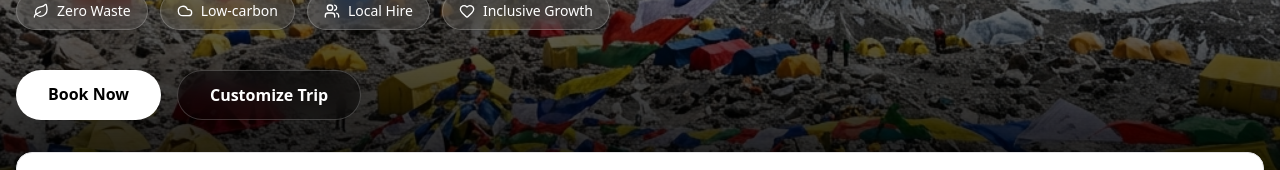
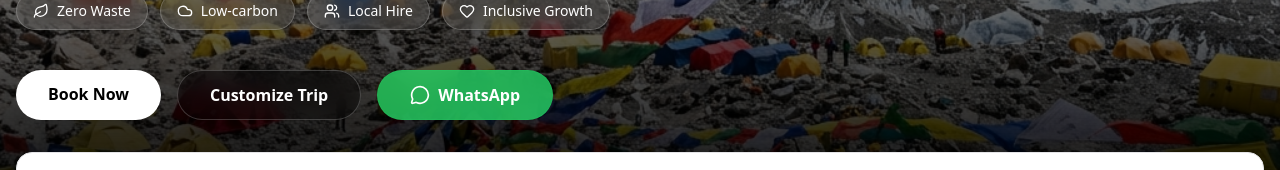
Before and after one commit to greenadventurenepal19-del/greenadventure, a Next.js app: page /trips/bhutan-cultural-tour in a window 1280 px wide. Shown: the part 376-546 px from the top of the page. Built offline with nearby package versions, Linux system fonts and the light colour scheme; no server answers; the database is empty.

Commit message:
feat: add WhatsApp Direct Message button to trip pages

```diff
--- a/app/(main)/trips/[slug]/page.tsx
+++ b/app/(main)/trips/[slug]/page.tsx
@@ -3,7 +3,7 @@ import Link from "next/link";
 import {
   Calendar, Mountain, DollarSign, Activity,
   Map, CheckCircle, XCircle, ChevronDown, Star,
-  MapPin, Clock, TrendingUp, Leaf, Cloud, Users, Heart
+  MapPin, Clock, TrendingUp, Leaf, Cloud, Users, Heart, MessageCircle
 } from "lucide-react";
 import TripBookingWidget from "@/components/TripBookingWidget";
 import { doc, getDoc } from "firebase/firestore";
@@ -106,8 +106,9 @@ export default async function TripDetailPage({ params }: { params: Promise<{ slu
   };
 
   // Fetch Contact Info Settings for Need Help section
-  let contactSettings = {
+  let contactSettings: any = {
     phonePrimary: "+977 1 4412345",
+    phoneWhatsapp: "+977 9801234567",
     emailPrimary: "info@greenadventure.com"
   };
 
@@ -179,6 +180,16 @@ export default async function TripDetailPage({ params }: { params: Promise<{ slu
             <Link href="#customize" className="px-8 py-3 rounded-full bg-black/40 hover:bg-black/60 border border-white/20 backdrop-blur-md text-white font-semibold transition-all shadow-xl">
               Customize Trip
             </Link>
+            {contactSettings.phoneWhatsapp && (
+              <a
+                href={`https://wa.me/${contactSettings.phoneWhatsapp.replace(/\D/g, '')}?text=${encodeURIComponent(`Hi, I am interested in the ${trip.title} trip.`)}`}
+                target="_blank"
+                rel="noopener noreferrer"
+                className="px-8 py-3 rounded-full bg-[#25D366]/80 hover:bg-[#25D366] border border-[#25D366]/20 backdrop-blur-md text-white font-semibold transition-all shadow-xl flex items-center gap-2"
+              >
+                <MessageCircle className="h-5 w-5" /> WhatsApp
+              </a>
+            )}
           </div>
         </div>
       </section>
```
